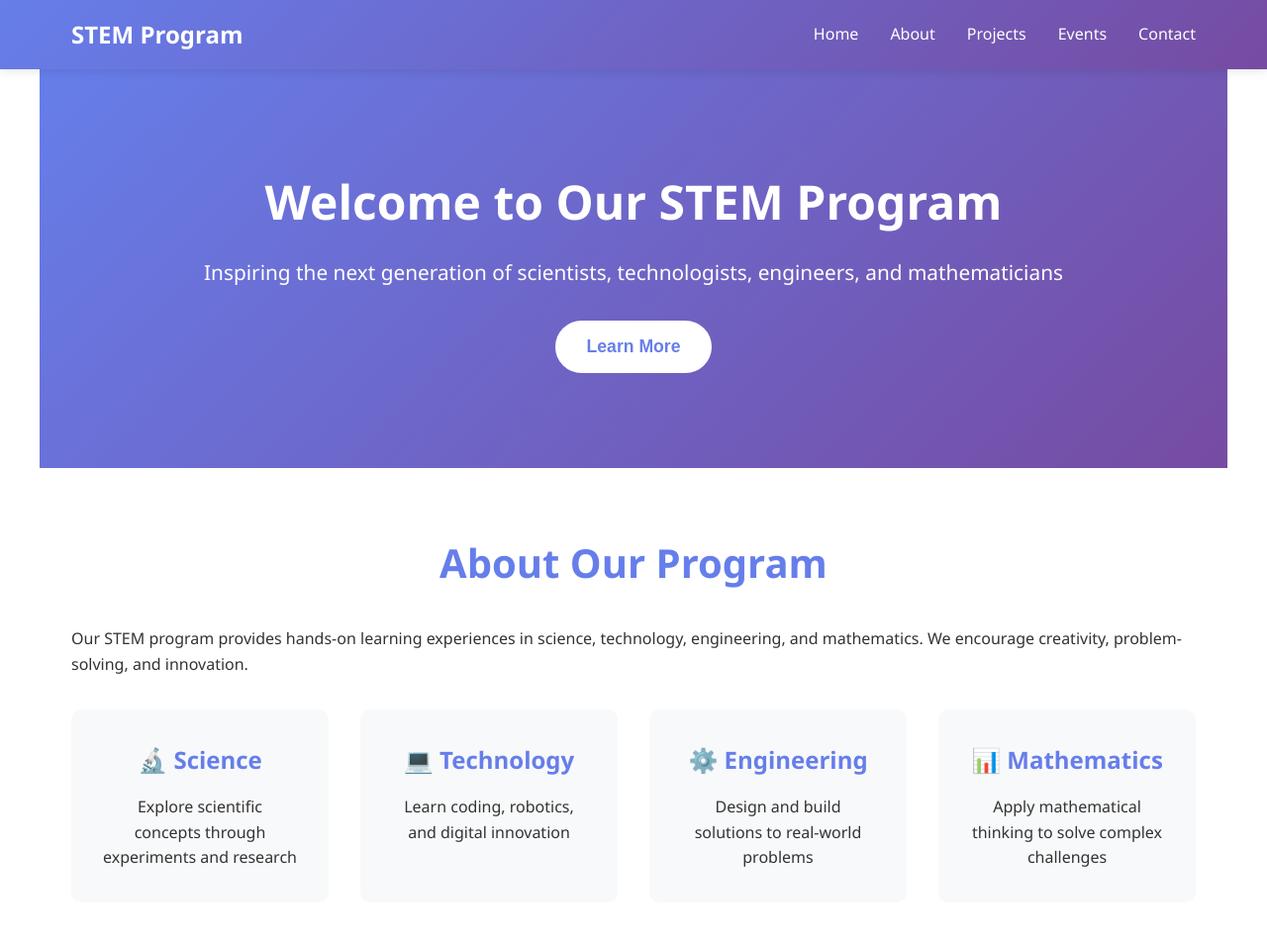
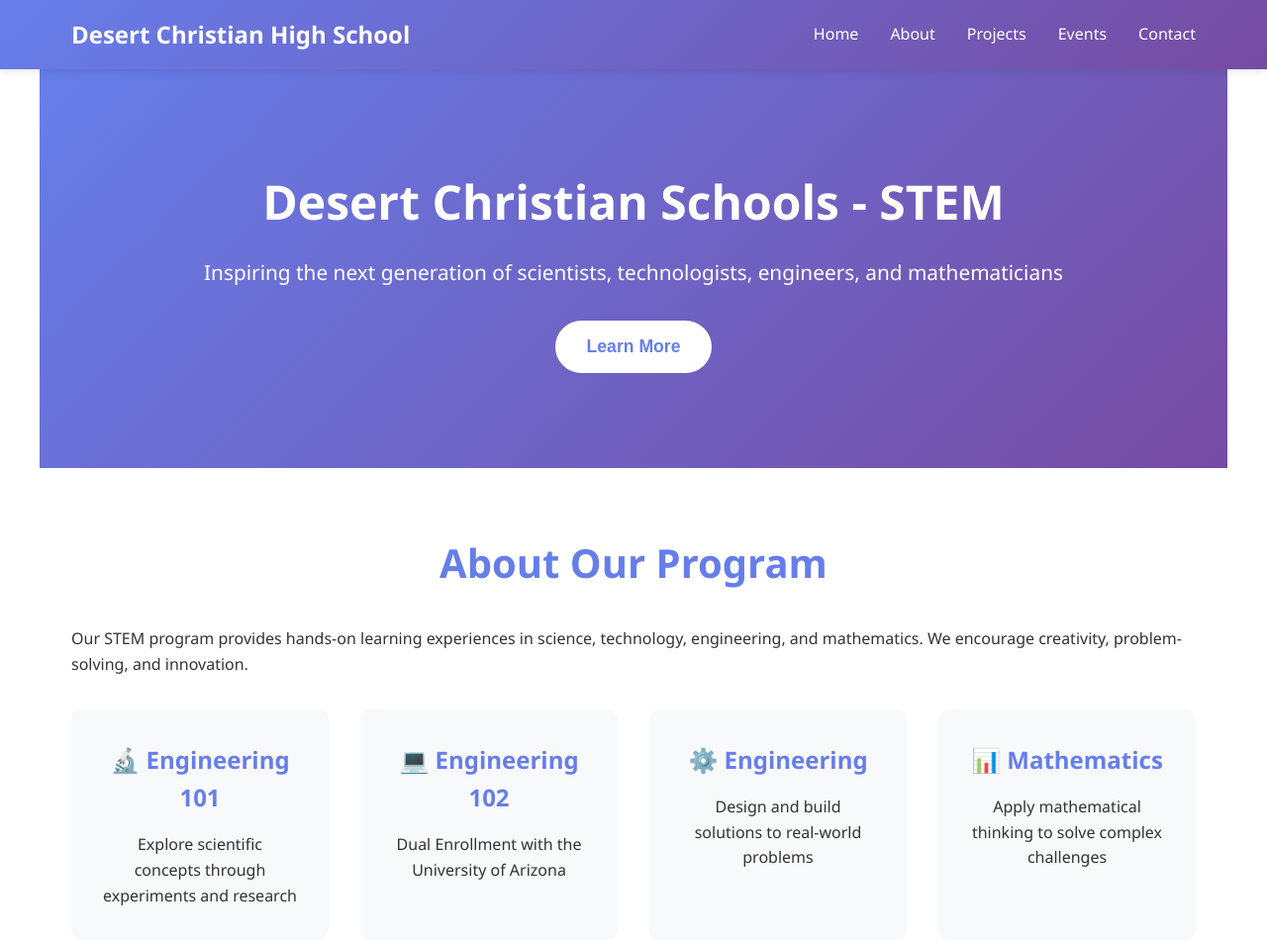
Before and after one commit to RBarents18/DCHS-STEM, a plain HTML site: page index.html in a window 1280 px wide. Shown: the top 953 px of the page at 99% size. Drawn offline with Linux system fonts and the light colour scheme.

Commit message:
Update title and headings for DCHS STEM program

```diff
--- a/index.html
+++ b/index.html
@@ -3,14 +3,14 @@
 <head>
     <meta charset="UTF-8">
     <meta name="viewport" content="width=device-width, initial-scale=1.0">
-    <title>School STEM Program</title>
+    <title>DCHS STEM</title>
     <link rel="stylesheet" href="styles.css">
 </head>
 <body>
     <header>
         <nav>
             <div class="logo">
-                <h1>STEM Program</h1>
+                <h1>Desert Christian High School</h1>
             </div>
             <ul class="nav-links">
                 <li><a href="#home">Home</a></li>
@@ -24,7 +24,7 @@
 
     <main>
         <section id="home" class="hero">
-            <h2>Welcome to Our STEM Program</h2>
+            <h2>Desert Christian Schools - STEM</h2>
             <p>Inspiring the next generation of scientists, technologists, engineers, and mathematicians</p>
             <button class="cta-button">Learn More</button>
         </section>
@@ -34,12 +34,12 @@
             <p>Our STEM program provides hands-on learning experiences in science, technology, engineering, and mathematics. We encourage creativity, problem-solving, and innovation.</p>
             <div class="features">
                 <div class="feature-card">
-                    <h3>🔬 Science</h3>
+                    <h3>🔬 Engineering 101</h3>
                     <p>Explore scientific concepts through experiments and research</p>
                 </div>
                 <div class="feature-card">
-                    <h3>💻 Technology</h3>
-                    <p>Learn coding, robotics, and digital innovation</p>
+                    <h3>💻 Engineering 102</h3>
+                    <p>Dual Enrollment with the University of Arizona</p>
                 </div>
                 <div class="feature-card">
                     <h3>⚙️ Engineering</h3>
```
